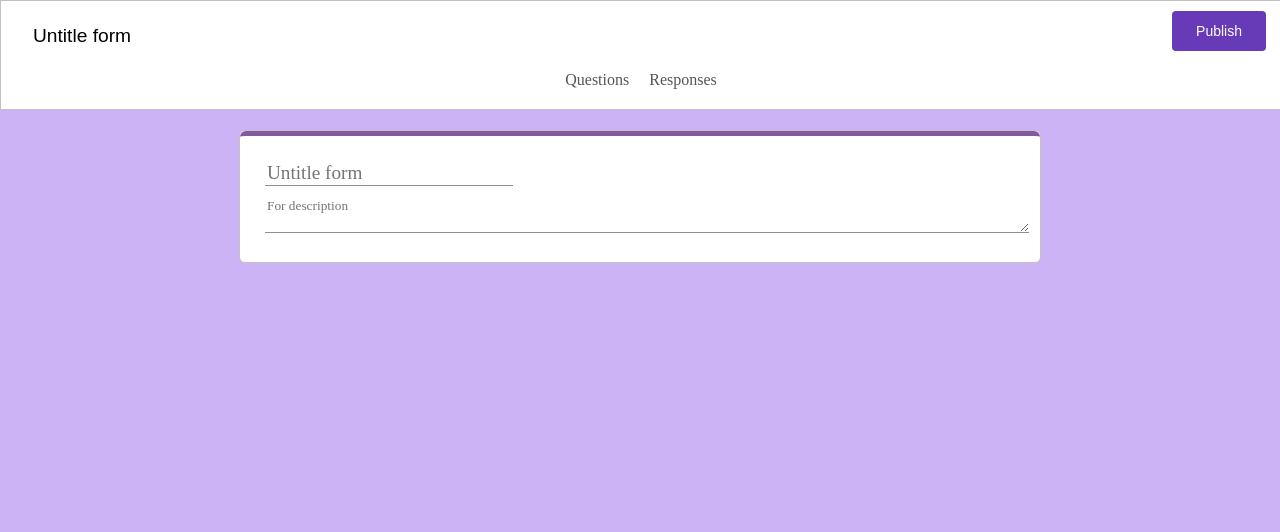
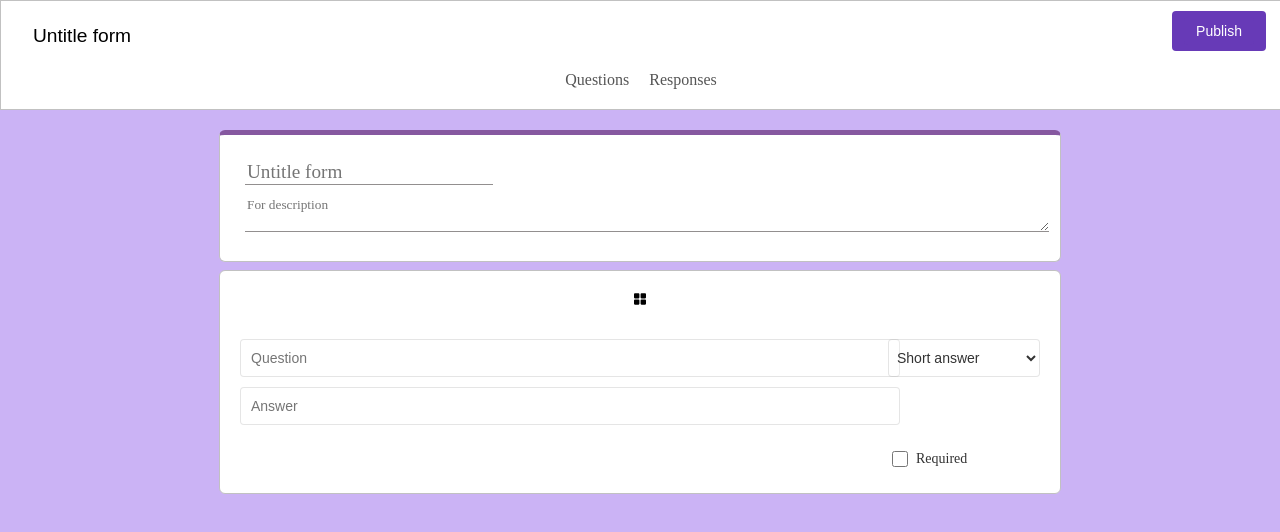
Before and after one commit to mitesh5010/Enquiry-Form, an Angular app: page / in a window 1280 px wide. Shown: the top 532 px of the page. Built offline with nearby package versions, Linux system fonts and the light colour scheme; what @primeng/themes, primeng would draw is missing.

Commit message:
create comman question UI

```diff
--- a/src/app/app.component.ts
+++ b/src/app/app.component.ts
@@ -6,7 +6,7 @@ import { RouterOutlet } from '@angular/router';
 
 @Component({
   selector: 'app-root',
-  imports: [ HeaderComponent, FormComponent,RouterOutlet],
+  imports: [ HeaderComponent,RouterOutlet],
   templateUrl: './app.component.html',
   styleUrl: './app.component.css'
 })
--- a/src/app/form-title/form-title.component.css
+++ b/src/app/form-title/form-title.component.css
@@ -1,4 +1,13 @@
 .form-title{
+  position: absolute;
+  top: 130px;
+  left: 50%;
+  transform: translateX(-50%);
+  border: 1px solid #c1c1c1;
+  max-width: 800px;
+  width: 100%;
+  background-color: white;
+  border-radius: 6px;
   padding: 20px;
   border-radius: 6px;
   border-top: 5px solid #8658a0; /* 2px colored top border (using a shade of purple) */
--- a/src/app/form/form.component.css
+++ b/src/app/form/form.component.css
@@ -1,16 +1,4 @@
 
-form{
-  position: absolute;
-  top: 130px;
-  left: 50%;
-  transform: translateX(-50%);
-  border: 1px solid #c1c1c1;
-  max-width: 800px;
-  width: 100%;
-  background-color: white;
-  border-radius: 6px;
-
-}
 
 input{
   margin-top: 15px;
--- a/src/app/form/form.component.html
+++ b/src/app/form/form.component.html
@@ -1,3 +1,4 @@
 <form action="">
   <app-form-title />
+  <app-questions />
 </form>
--- a/src/app/form/form.component.ts
+++ b/src/app/form/form.component.ts
@@ -1,9 +1,10 @@
 import { Component } from '@angular/core';
 import { FormTitleComponent } from "../form-title/form-title.component";
+import { QuestionsComponent } from "../questions/questions.component";
 
 @Component({
   selector: 'app-form',
-  imports: [FormTitleComponent],
+  imports: [FormTitleComponent, QuestionsComponent],
   templateUrl: './form.component.html',
   styleUrl: './form.component.css'
 })
--- a/src/app/questions/question/question.component.css
+++ b/src/app/questions/question/question.component.css
@@ -0,0 +1,81 @@
+section{
+  position: absolute;
+  padding: 20px;
+  display: grid;
+  grid-template-columns: repeat(5, 1fr);
+  grid-template-rows: repeat(4, 1fr);
+  grid-column-gap: 10px;
+  grid-row-gap: 10px;
+
+  top: 270px;
+  left: 50%;
+  transform: translateX(-50%);
+  border: 1px solid #c1c1c1;
+  max-width: 800px;
+  width: 100%;
+  background-color: white;
+  border-radius: 6px;
+}
+input[type="text"] {
+    width: 100%;
+    background: rgba(255, 255, 255, 0.2);
+    border: 1px solid rgba(0, 0, 0, 0.1);
+    border-radius: 4px;
+    padding: 10px;
+    font-size: 14px;
+    color: #333;
+    transition: border 0.3s ease;
+}
+input[type="text"]:focus {
+    border: 1px solid rgba(0, 0, 0, 0.3);
+    outline: none;
+}
+select {
+    background: rgba(255, 255, 255, 0.2);
+    border: 1px solid rgba(0, 0, 0, 0.1);
+    border-radius: 4px;
+    padding: 4px;
+    font-size: 14px;
+    color: #333;
+    cursor: pointer;
+    transition: border 0.3s ease;
+}
+select:focus {
+    border: 1px solid rgba(0, 0, 0, 0.3);
+    outline: none;
+}
+.question{
+  grid-area: 2 / 1 / 3 / 5;
+}
+.answer{
+  grid-area: 3 / 1 / 4 / 5;
+}
+.inputType{
+  grid-area: 2 / 5 / 3 / 6;
+}
+.required{
+  grid-area: 4 / 5 / 5 / 6;
+  display: flex;
+  align-items: center;
+  margin-top: 10px;
+  accent-color: white;
+}
+.required input[type="checkbox"] {
+  width: 16px;
+  height: 16px;
+  margin-right: 8px;
+  border: #333;
+  accent-color: rgba(0, 0, 0, 0.5);
+}
+
+.required label {
+  font-size: 14px;
+  color: #333;
+}
+
+.drag-icon,svg{
+  width: 12px;
+  height: 12px;
+  grid-area: 1 / 3 / 2 / 4;
+  margin: 0 auto;
+}
--- a/src/app/questions/question/question.component.html
+++ b/src/app/questions/question/question.component.html
@@ -1 +1,28 @@
-<p>question works!</p>
+<section>
+  <div class="drag-icon">
+    <svg width="512" height="481" viewBox="0 0 512 481.157"
+    shape-rendering="geometricPrecision"
+    text-rendering="geometricPrecision"
+    image-rendering="optimizeQuality"
+    fill-rule="evenodd"
+    clip-rule="evenodd">
+    <path d="M35.64 0h159.702c19.604 0 35.641 16.037 35.641 35.64v145.308c0 19.604-16.037 35.64-35.641 35.64H35.64c-19.603 0-35.64-16.036-35.64-35.64V35.64C0 16.037 16.037 0 35.64 0zm281.017 264.569h159.702c19.604 0 35.641 16.036 35.641 35.64v145.307c0 19.604-16.037 35.641-35.641 35.641H316.657c-19.603 0-35.64-16.037-35.64-35.641V300.209c0-19.604 16.037-35.64 35.64-35.64zm-281.017 0h159.702c19.604 0 35.641 16.036 35.641 35.64v145.307c0 19.604-16.037 35.641-35.641 35.641H35.64C16.037 481.157 0 465.12 0 445.516V300.209c0-19.604 16.037-35.64 35.64-35.64zM316.657 0h159.702C495.963 0 512 16.037 512 35.64v145.308c0 19.604-16.037 35.64-35.641 35.64H316.657c-19.603 0-35.64-16.036-35.64-35.64V35.64c0-19.603 16.037-35.64 35.64-35.64z"/>
+    </svg>
+  </div>
+  <input type="text" placeholder="Question" class="question">
+  <select name="inputType" id="inputType" class="inputType">
+    <option value="shortAns">Short answer</option>
+    <option value="paragraph">Paragraph</option>
+    <option value="multiChoice">Multiple choice</option>
+    <option value="checkbox">Checkbox</option>
+    <option value="date">Date</option>
+    <option value="time">Time</option>
+  </select>
+  <br>
+  <input type="text" placeholder="Answer" class="answer">
+  <br>
+  <div class="required">
+    <input type="checkbox">
+    <label for="required">Required</label>
+  </div>
+</section>
--- a/src/app/questions/questions.component.html
+++ b/src/app/questions/questions.component.html
@@ -1 +1,4 @@
-<p>questions works!</p>
+
+<div>
+  <app-question />
+</div>
--- a/src/app/questions/questions.component.ts
+++ b/src/app/questions/questions.component.ts
@@ -1,8 +1,9 @@
 import { Component } from '@angular/core';
+import { QuestionComponent } from "./question/question.component";
 
 @Component({
   selector: 'app-questions',
-  imports: [],
+  imports: [QuestionComponent],
   templateUrl: './questions.component.html',
   styleUrl: './questions.component.css'
 })
```
